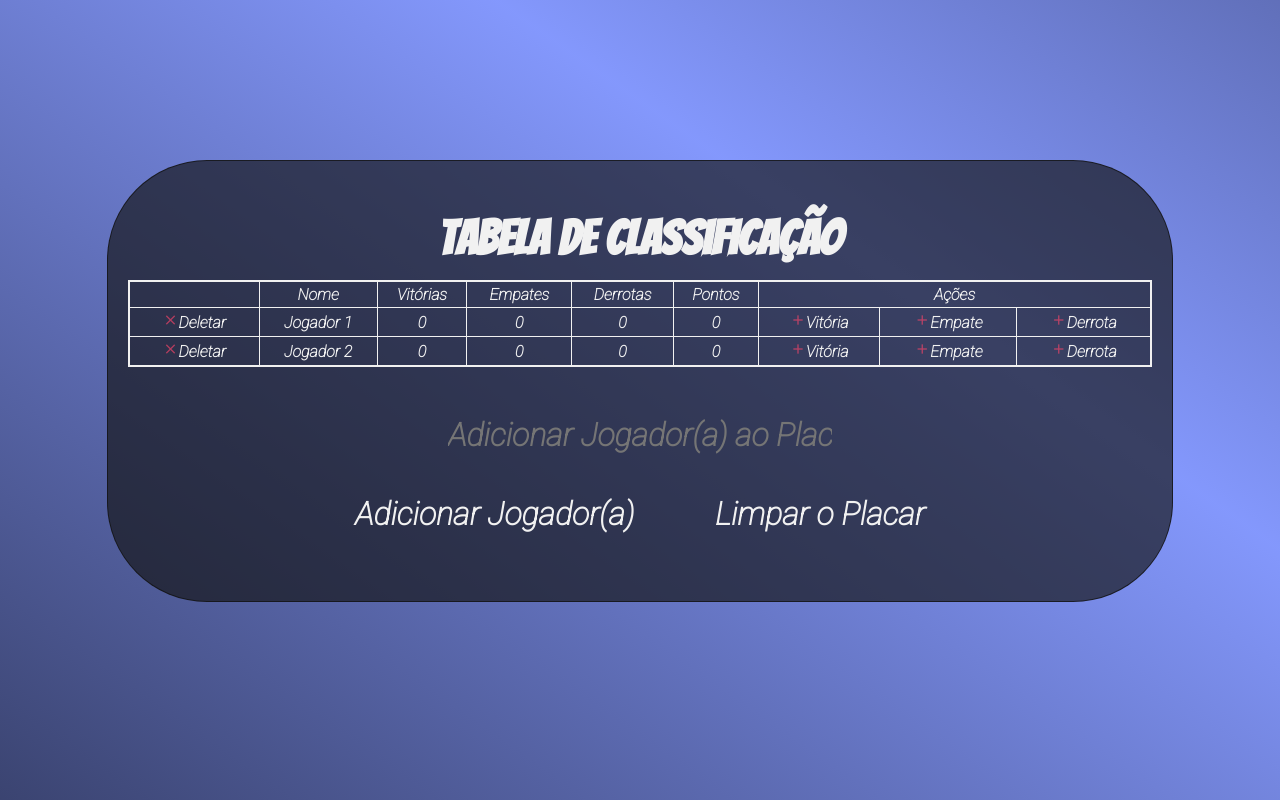
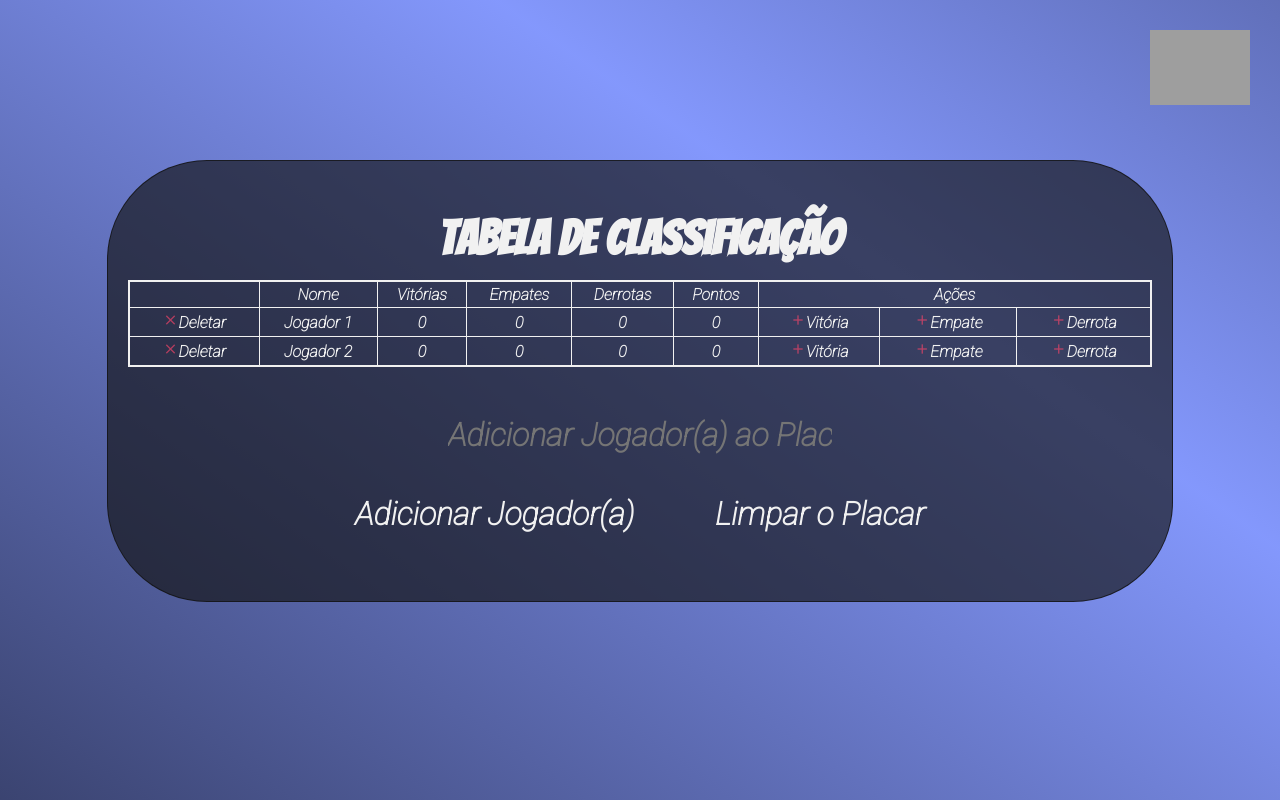
Before and after one commit to igorsantiiago/-imersaoDevAula06TabelaDeClassificacao, a plain HTML site: page index.html in a window 1280 px wide. Drawn offline with Linux system fonts and the light colour scheme; grey boxes are pictures that could not be loaded.

Commit message:
Add files via upload

```diff
--- a/index.html
+++ b/index.html
@@ -42,6 +42,8 @@
                         </tr>
                     </thead>
                     <tbody id="tabelaJogadores">
+
+                        <!--Código inserido diretamente pelo .js-->
                         <!-- <tr>
                             <td>Player 1</td>
                             <td></td>
@@ -64,6 +66,10 @@
                 </div>
             </div>
 
+            <a href="https://alura.com.br/" target="_blank">
+                <img src="https://www.alura.com.br/assets/img/home/alura-logo.svg" alt="" class="alura-logo">
+            </a>
+
         </main>
 
         <footer>
--- a/style.css
+++ b/style.css
@@ -55,10 +55,10 @@ body {
 }
 
 .alura-logo {
-    width: 40px;
+    width: 100px;
     position: absolute;
-    top: 10px;
-    right: 10px;
+    top: 30px;
+    right: 30px;
 }
 
 table {
```
